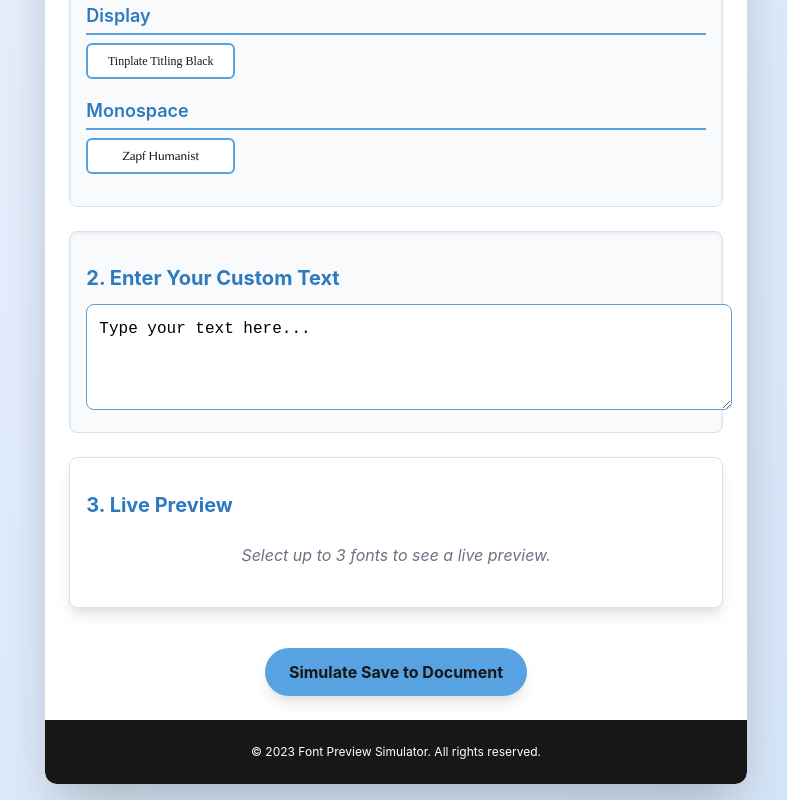
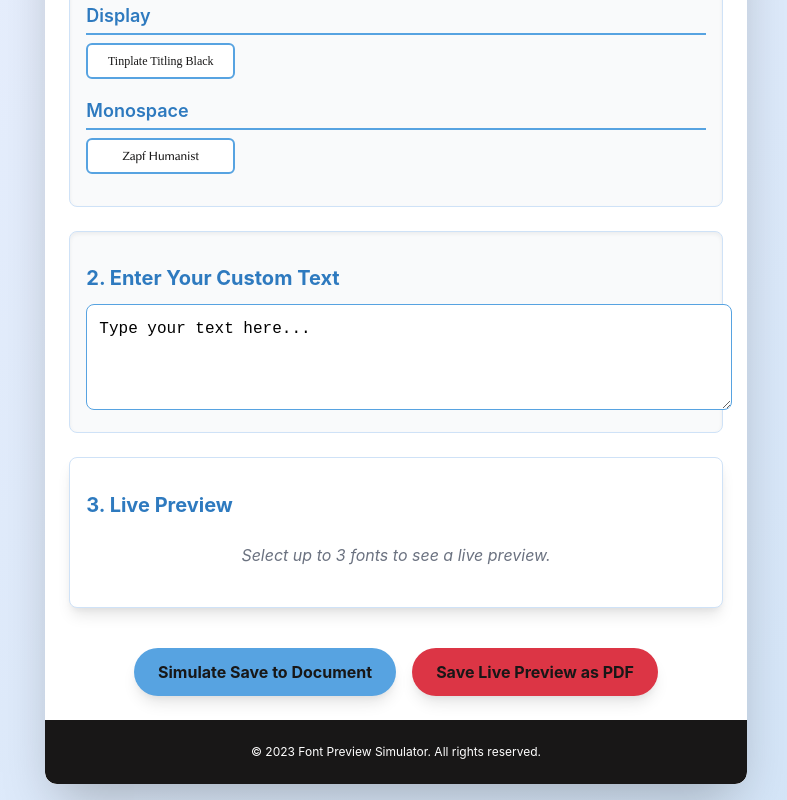
Before and after one commit to Arch-Tom/archfonthub, a React (Vite) app: page / in a window 1280 px wide. Shown: the part 519-1319 px from the top of the page, without its empty margins (260-1047 px from the left). Built offline with nearby package versions, Linux system fonts and the light colour scheme.

Commit message:
Adding Save Function

```diff
--- a/package.json
+++ b/package.json
@@ -10,6 +10,7 @@
     "preview": "vite preview"
   },
   "dependencies": {
+    "html2pdf.js": "^0.10.3",
     "react": "^18.2.0",
     "react-dom": "^18.2.0"
   },
--- a/src/App.jsx
+++ b/src/App.jsx
@@ -1,19 +1,27 @@
-import React, { useState, useEffect } from 'react';
+import React, { useState, useEffect, useRef } from 'react'; // Import useRef
+
+// Import the html2pdf library (after npm install html2pdf.js)
+// You might need to adjust the import path based on the library's exact structure
+// import html2pdf from 'html2pdf.js'; // This is a common way
+// Or if it's a default export from a specific path in node_modules
+import html2pdf from 'html2pdf.js/dist/html2pdf.min'; // This is a more specific common path
 
 // Main App Component
 const App = () => {
+    // ... (existing categorizedFonts and other state declarations) ...
+
     // Pre-defined list of fonts, now including Benguiat, Copperplate Gothic, and I Love Glitter
     const categorizedFonts = {
         'Sans-serif': [
             'Arial',
             'Calibri',
-            'Century Gothic', // Changed from 'Century Gothic Paneuropean Regular'
+            'Century Gothic',
         ],
         'Serif': [
             'Benguiat',
             'Copperplate Gothic',
             'Garamond',
-            'Times New Roman' // Changed from 'TIMES'
+            'Times New Roman'
         ],
         'Script': [
             'I Love Glitter'
@@ -21,31 +29,22 @@ const App = () => {
         'Display': [
             'Tinplate Titling Black'
         ],
-        'Monospace': [ // Changed category for ZHUM601D to Monospace (assuming this is a suitable category for Zapf Humanist)
-            'Zapf Humanist' // Changed from 'ZHUM601D'
+        'Monospace': [
+            'Zapf Humanist'
         ]
     };
 
-    // Flattened list of all available fonts
-    const allAvailableFonts = Object.values(categorizedFonts).flat();
-
-    // State for selected fonts (up to 3)
     const [selectedFonts, setSelectedFonts] = useState([]);
-    // State for user-entered text
     const [customText, setCustomText] = useState('Type your text here...');
-    // State for the final "saved" output
     const [savedOutput, setSavedOutput] = useState([]);
-    // State for message box
     const [message, setMessage] = useState('');
     const [showMessageBox, setShowMessageBox] = useState(false);
 
-    // useEffect hook runs after the component renders.
-    // The empty dependency array `[]` ensures it runs only once after the initial render.
+    // Create a ref for the preview section
+    const previewSectionRef = useRef(null);
+
+    // ... (existing useEffect for @font-face rules) ...
     useEffect(() => {
-        // --- Custom Hosted Fonts ---
-        // This defines the font families and tells the browser where to find them.
-        // Ensure .ttf files are in your 'public/fonts/' directory.
-        // Spaces in URLs are now URL-encoded (%20) for better browser compatibility.
         const customFontsCss = `
       @font-face {
         font-family: 'Benguiat';
@@ -68,7 +67,6 @@ const App = () => {
         font-style: normal;
         font-display: swap;
       }
-      /* New @font-face rules below this line */
       @font-face {
         font-family: 'Arial';
         src: url('/fonts/arial.ttf') format('truetype');
@@ -84,8 +82,8 @@ const App = () => {
         font-display: swap;
       }
       @font-face {
-        font-family: 'Century Gothic'; /* Changed font-family name */
-        src: url('/fonts/CenturyGothicPaneuropeanRegular.ttf') format('truetype'); /* File name remains the same */
+        font-family: 'Century Gothic';
+        src: url('/fonts/CenturyGothicPaneuropeanRegular.ttf') format('truetype');
         font-weight: normal;
         font-style: normal;
         font-display: swap;
@@ -98,8 +96,8 @@ const App = () => {
         font-display: swap;
       }
       @font-face {
-        font-family: 'Times New Roman'; /* Changed font-family name */
-        src: url('/fonts/TIMES.ttf') format('truetype'); /* File name remains the same */
+        font-family: 'Times New Roman';
+        src: url('/fonts/TIMES.ttf') format('truetype');
         font-weight: normal;
         font-style: normal;
         font-display: swap;
@@ -112,23 +110,21 @@ const App = () => {
         font-display: swap;
       }
       @font-face {
-        font-family: 'Zapf Humanist'; /* Changed font-family name */
-        src: url('/fonts/ZHUM601D.ttf') format('truetype'); /* File name remains the same */
+        font-family: 'Zapf Humanist';
+        src: url('/fonts/ZHUM601D.ttf') format('truetype');
         font-weight: normal;
         font-style: normal;
         font-display: swap;
       }
-      /* End of new @font-face rules */
     `;
 
         const styleElement = document.createElement('style');
         styleElement.textContent = customFontsCss;
         document.head.appendChild(styleElement);
 
-    }, []); // Empty dependency array ensures this runs only once
+    }, []);
 
-    // Function to handle selecting and deselecting fonts.
-    // Allows up to 3 fonts to be selected.
+    // ... (existing handleFontSelect and handleTextChange functions) ...
     const handleFontSelect = (font) => {
         if (selectedFonts.includes(font)) {
             setSelectedFonts(selectedFonts.filter((f) => f !== font));
@@ -141,12 +137,50 @@ const App = () => {
         }
     };
 
-    // Handles changes in the custom text input field.
     const handleTextChange = (e) => {
         setCustomText(e.target.value);
     };
 
-    // Simulates saving the text with chosen fonts to a "document".
+
+    // Function to handle saving to PDF
+    const handleSavePdf = () => {
+        if (selectedFonts.length === 0 || customText.trim() === '') {
+            showMessage('Please select fonts and enter text to generate PDF.');
+            return;
+        }
+
+        const previewElement = previewSectionRef.current;
+        if (!previewElement) {
+            showMessage('Could not find preview section to save.');
+            return;
+        }
+
+        // Temporarily hide the h2 heading before PDF generation
+        const headingElement = previewElement.querySelector('.section-title');
+        if (headingElement) {
+            headingElement.style.display = 'none';
+        }
+
+        // PDF generation options
+        const options = {
+            margin: 10,
+            filename: 'ArchFontHub_Preview.pdf',
+            image: { type: 'jpeg', quality: 0.98 },
+            html2canvas: { scale: 2 },
+            jsPDF: { unit: 'mm', format: 'a4', orientation: 'portrait' }
+        };
+
+        html2pdf().set(options).from(previewElement).save().finally(() => {
+            // Show the h2 heading again after PDF generation is complete
+            if (headingElement) {
+                headingElement.style.display = ''; // Reset to default display
+            }
+        });
+
+        showMessage('Generating PDF...');
+    };
+
+
     const handleSave = () => {
         if (selectedFonts.length === 0) {
             showMessage('Please select at least one font to save.');
@@ -175,6 +209,7 @@ const App = () => {
             setMessage('');
         }, 3000);
     };
+
 
     return (
         <div className="app-container">
@@ -242,7 +277,7 @@ const App = () => {
                         />
                     </section>
 
-                    <section className="preview-section-card">
+                    <section className="preview-section-card" ref={previewSectionRef}> {/* Add ref here */}
                         <h2 className="section-title">
                             3. Live Preview
                         </h2>
@@ -273,6 +308,13 @@ const App = () => {
                             className="save-button"
                         >
                             Simulate Save to Document
+                        </button>
+                        <button
+                            onClick={handleSavePdf}
+                            className="save-button"
+                            style={{ marginLeft: '1rem', backgroundColor: '#dc3545' }} // Added a new button for PDF with some basic styling
+                        >
+                            Save Live Preview as PDF
                         </button>
                     </div>
 
```
Also changed, not shown: 1 other file (tests, documents, lock files or other folders).
